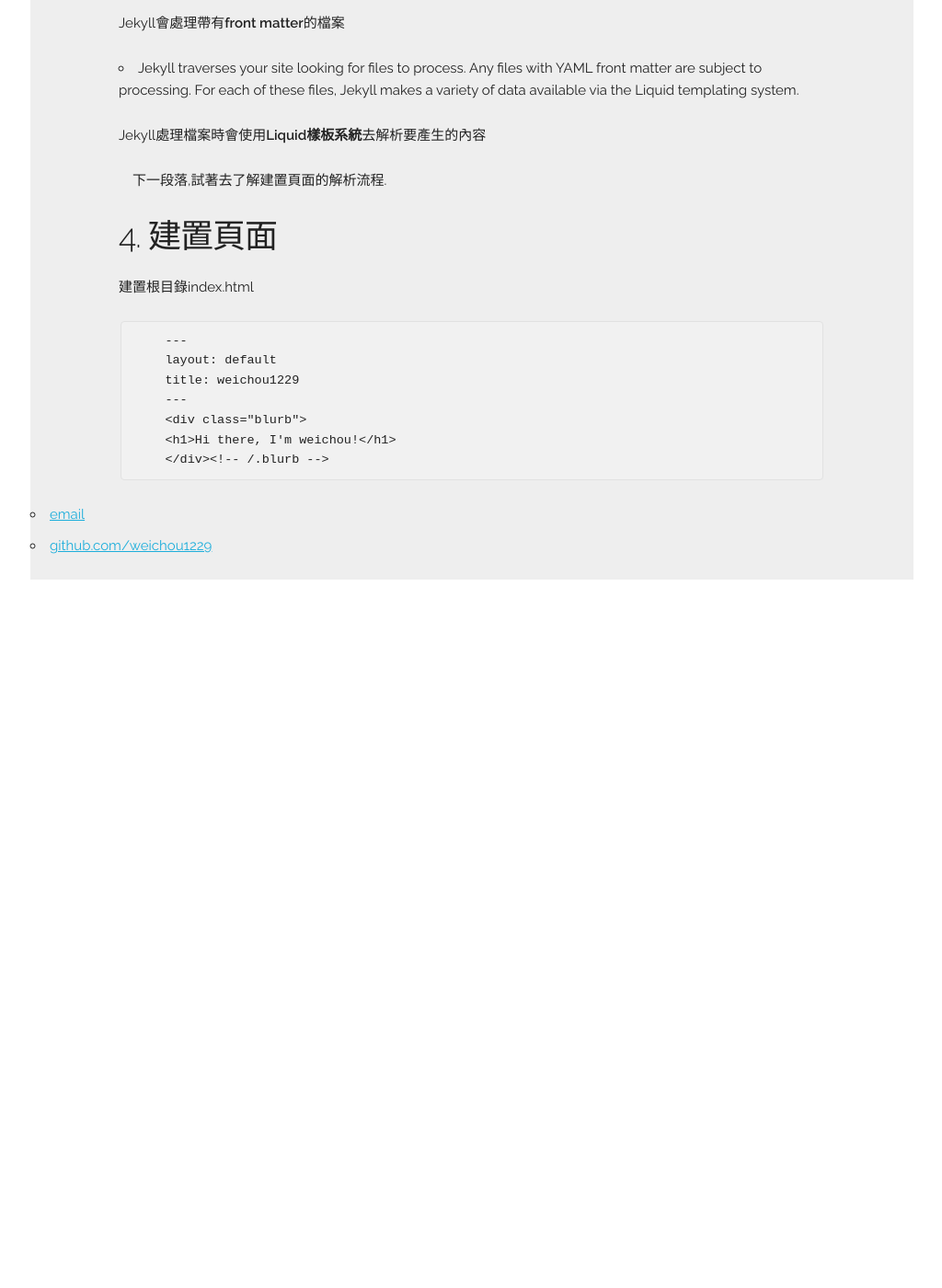
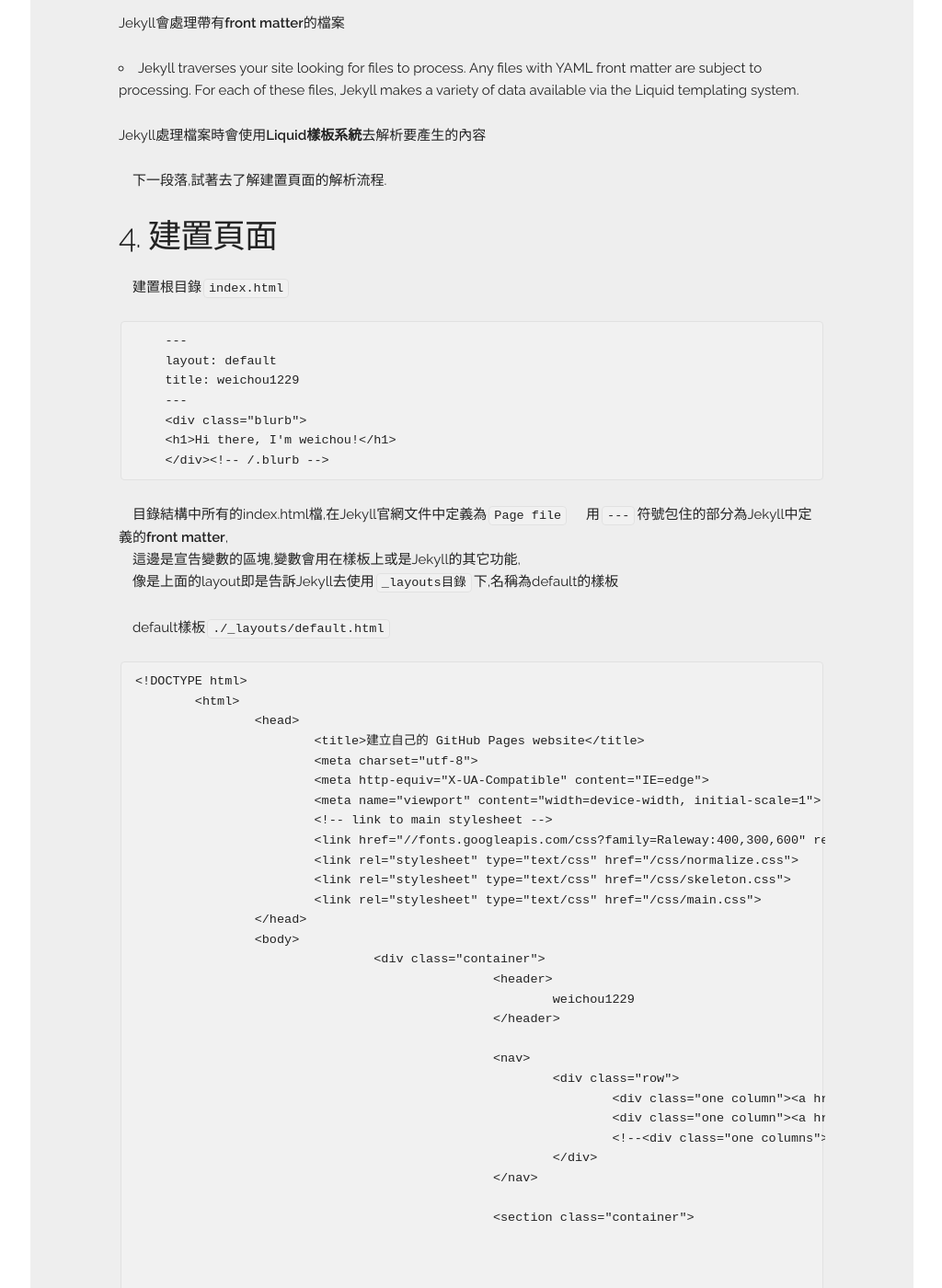
Before and after one commit to weichou1229/weichou.github.io, a Jekyll site: the page built from _posts/blog/2016-07-30-建立自己的-GitHub-Pages-website.md, in a window 1280 px wide and 1400 px high, scrolled down 2712 px. Shown: the whole window at 92% size, without its empty margins (127-1151 px from the left). Built offline with Jekyll 4.4.1, drawn with Linux system fonts in a browser that asks for light colours; comment, search, counter and statistics services are not loaded; before the commit the page ends 3342 px from its top, so only the background shows below that; some of the changed text lies outside the part shown.

Commit message:
modify test

````diff
--- a/_posts/blog/2016-07-30-建立自己的-GitHub-Pages-website.md
+++ b/_posts/blog/2016-07-30-建立自己的-GitHub-Pages-website.md
@@ -72,8 +72,7 @@ Jekyll also happens to be the engine behind GitHub Pages...
 
 
 ### <a name="4"></a> 4. 建置頁面
-建置根目錄index.html
-
+　建置根目錄`index.html`
 ```
     ---
     layout: default
@@ -83,3 +82,56 @@ Jekyll also happens to be the engine behind GitHub Pages...
     <h1>Hi there, I'm weichou!</h1>
     </div><!-- /.blurb -->
 ```
+　目錄結構中所有的index.html檔,在Jekyll官網文件中定義為`Page file`
+　用`---`符號包住的部分為Jekyll中定義的**front matter**,
+　這邊是宣告變數的區塊,變數會用在樣板上或是Jekyll的其它功能,
+　像是上面的layout即是告訴Jekyll去使用`_layouts目錄`下,名稱為default的樣板
+
+　default樣板`./_layouts/default.html`
+```
+<!DOCTYPE html>
+	<html>
+		<head>
+			<title>{{ page.title }}</title>
+			<meta charset="utf-8">
+			<meta http-equiv="X-UA-Compatible" content="IE=edge">
+			<meta name="viewport" content="width=device-width, initial-scale=1">
+			<!-- link to main stylesheet -->
+			<link href="//fonts.googleapis.com/css?family=Raleway:400,300,600" rel="stylesheet" type="text/css">
+			<link rel="stylesheet" type="text/css" href="/css/normalize.css">
+  			<link rel="stylesheet" type="text/css" href="/css/skeleton.css">
+  			<link rel="stylesheet" type="text/css" href="/css/main.css">
+		</head>
+		<body>
+				<div class="container">
+						<header>
+							weichou1229
+						</header>
+
+						<nav>
+							<div class="row">
+								<div class="one column"><a href="/" >Home</a></div>
+							    	<div class="one column"><a href="/blog">Blog</a></div>
+							    	<!--<div class="one columns">CV</div> -->
+							</div>
+						</nav>
+
+						<section class="container">
+
+							{{ content }}
+
+						</section>
+
+						<footer>
+				    				<ul>
+						        		<li><a href="mailto:weichou1229@gmail.com">email</a></li>
+						        		<li><a href="https://github.com/weichou1229">github.com/weichou1229</a></li>
+										</ul>
+						</footer>
+				</div>
+		</body>
+	</html>
+```
+　`_layouts`目錄下的檔案,在Jekyll官網文件中定義為`Layout file`
+　就如我一開始畫的wireframe,有header,nav,section,footer區塊
+　可以發現`{{ }}`符號包住的部分，即是
--- a/blog/index.html
+++ b/blog/index.html
@@ -3,7 +3,6 @@ layout: default
 title: weichou1229's Blog
 ---
 	<ul class="posts">
-
 	  {% for post in site.posts %}
 	    <li><span>{{ post.date | date_to_string }}</span> » <a href="{{ post.url }}" title="{{ post.title }}">{{ post.title }}</a></li>
 	  {% endfor %}
````
Also changed, not shown: _layouts/default.html (+4 -4 lines).
